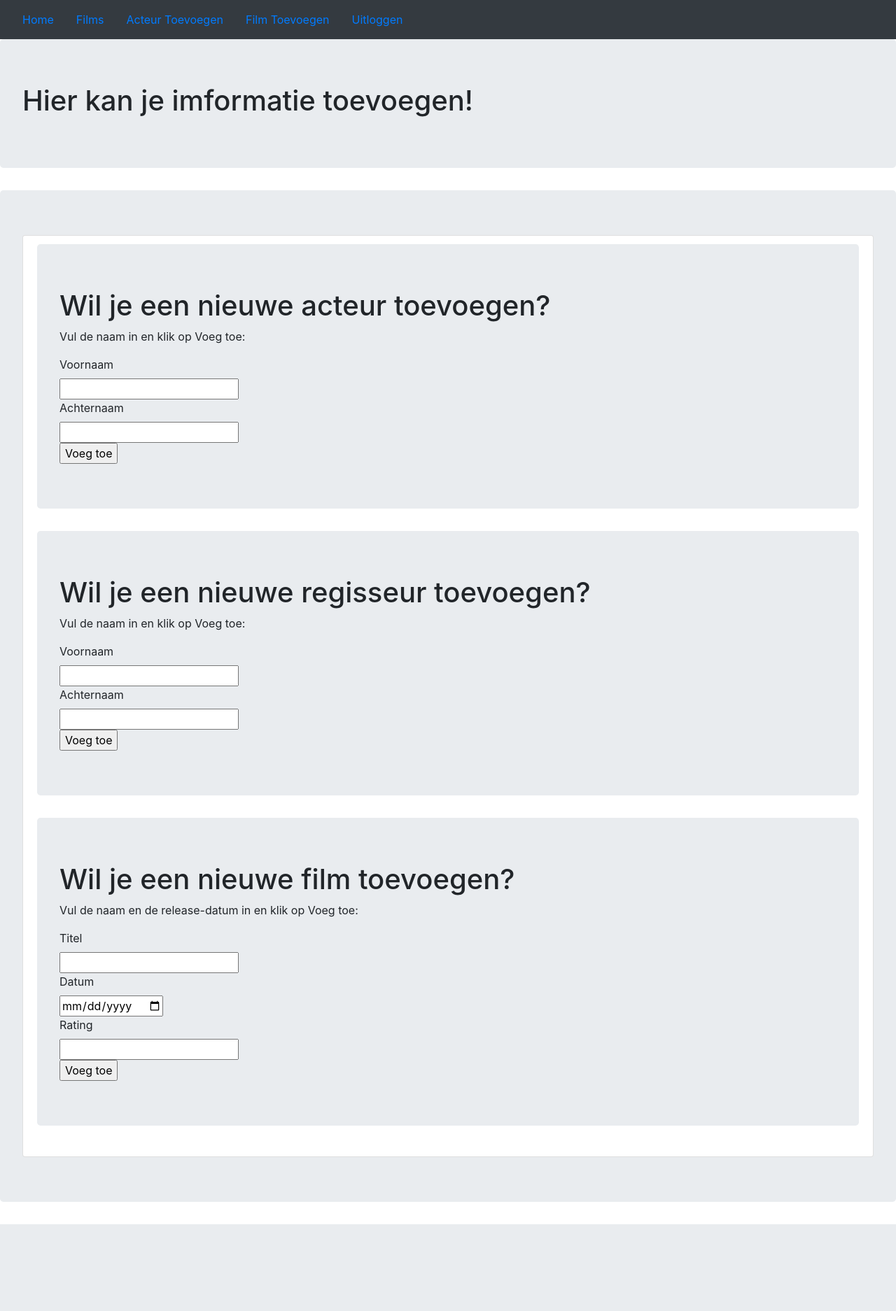
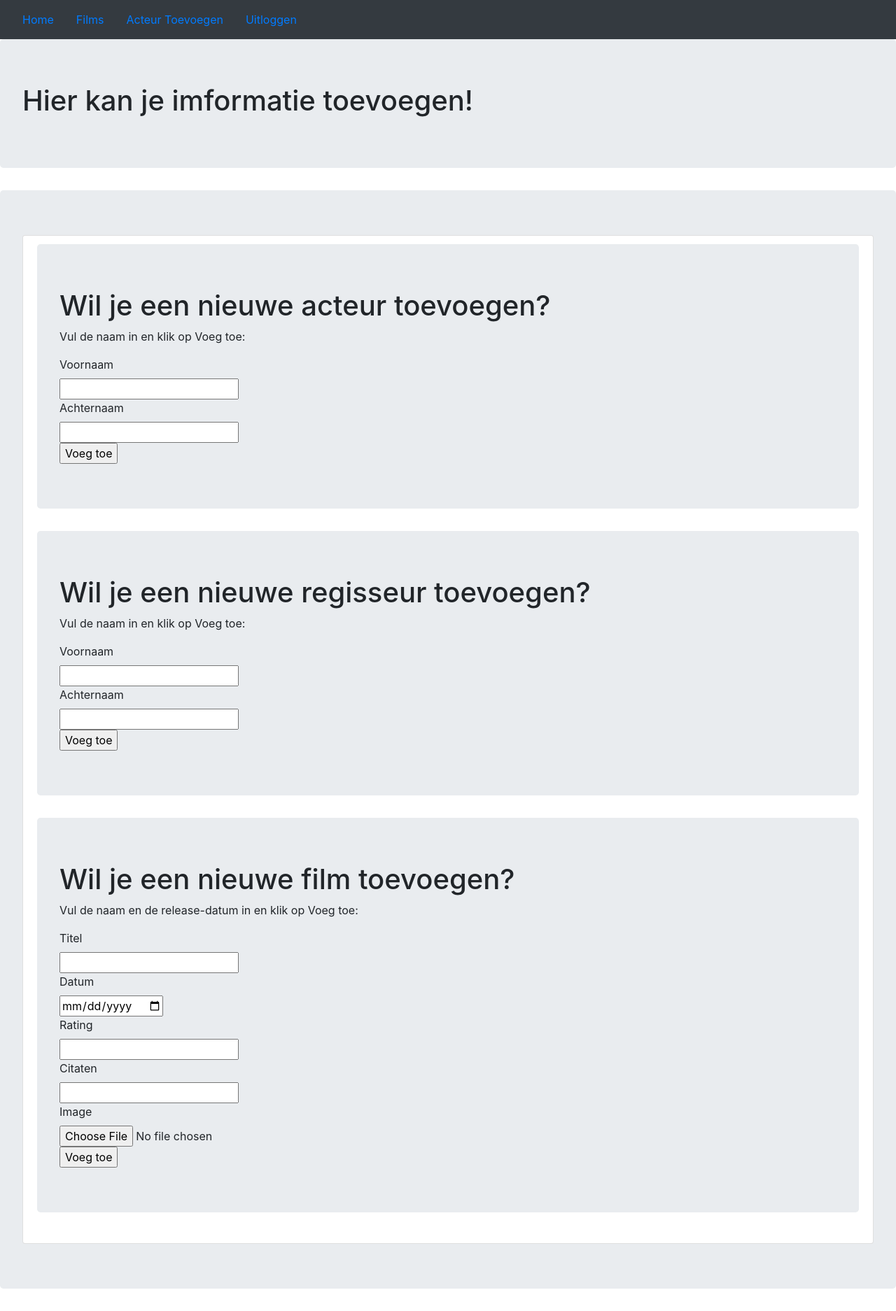
Before and after one commit to QuintenIbrahim/Project_webtech, a Flask app: page /acteur_toevoegen in a window 1280 px wide. Shown: the whole page at 70% size. Before the commit the page ends 1750 px from the top, so only its background shows below. Run offline with Flask 2, Linux system fonts and the light colour scheme; a user stored in the database is signed in; some libraries are stand-ins or nearby versions.

Commit message:
shit gefixet

```diff
--- a/app.py
+++ b/app.py
@@ -54,30 +54,15 @@ def acteur_toevoegen():
         # Voeg een nieuwe film toe aan de database
         new_film = Film(Filmform.titel.data,
                         Filmform.datum.data,
-                        Filmform.rating.data)
+                        Filmform.rating.data,
+                        Filmform.citaten.data,
+                        Filmform.img.data)
         db.session.add(new_film)
         db.session.commit()
         flash('De film is succesvol toegevoegd!')
         return redirect(url_for('films'))
 
-    return render_template('acteur_toevoegen.html', Aform=Acteurform, Rform=Regisseurform, Fform=Filmform)
-
-
-@app.route('/film_toevoegen', methods=['GET', 'POST'])
-@login_required
-def film_toevoegen():
-    form = filmForm()
-    if form.validate_on_submit():
-        # Voeg een nieuwe film toe aan de database
-        new_film = Film(form.titel.data,
-                          form.datum.data)
-        db.session.add(new_film)
-        db.session.commit()
-        flash('De film is succesvol toegevoegd! ')
-
-        return redirect(url_for('films'))
-
-    return render_template('film_toevoegen.html', form=form)
+    return render_template('acteur_toevoegen.html', Aform=Acteurform, Rform=Regisseurform, Fform=Filmform, data=Filmform)
 
 
 @app.route('/films')
--- a/mijnproject/forms.py
+++ b/mijnproject/forms.py
@@ -1,5 +1,5 @@
 from flask_wtf import FlaskForm
-from wtforms import StringField, PasswordField, SubmitField, IntegerField, SelectField
+from wtforms import StringField, PasswordField, SubmitField, IntegerField, FileField
 from wtforms.fields.html5 import DateField
 from wtforms.validators import DataRequired, Email, EqualTo, ValidationError
 from mijnproject.models import User, Acteur, Film, Regisseur
@@ -68,6 +68,8 @@ class filmForm(FlaskForm):
     titel = StringField('Titel', validators=[DataRequired()])
     datum = DateField('Datum', validators=[DataRequired()], format='%Y-%m-%d')
     rating = IntegerField('Rating', validators=[DataRequired()])
+    citaten = StringField('Citaten', validators=[DataRequired()])
+    img = FileField('Image', validators=[DataRequired()])
     submit = SubmitField('Voeg toe')
 
     def validate_titel(self, field):
--- a/mijnproject/models.py
+++ b/mijnproject/models.py
@@ -59,13 +59,15 @@ class Film(db.Model):
     datum = db.Column(db.Date)
     rating = db.Column(db.Integer)
     citaten = db.Column(db.String, index=True)
+    img = db.Column(db.LargeBinary)
     rol = db.relationship('rol', backref=db.backref('film', lazy=True))
 
-    def __init__(self, titel, datum, rating, citaten):
+    def __init__(self, titel, datum, rating, citaten, img):
         self.titel = titel
         self.datum = datum
         self.rating = rating
         self.citaten = citaten
+        self.img = img
 
 
 
--- a/mijnproject/templates/acteur_toevoegen.html
+++ b/mijnproject/templates/acteur_toevoegen.html
@@ -36,6 +36,9 @@
                     {{ Fform.titel.label }} <br> {{ Fform.titel() }}<br>
                     {{ Fform.datum.label }} <br> {{ Fform.datum() }}<br>
                     {{ Fform.rating.label }} <br> {{ Fform.rating() }}<br>
+                    {{ Fform.citaten.label }} <br> {{ Fform.citaten() }}<br>
+                    {{ Fform.img.label }} <br> {{ Fform.img() }}<br>
+
                     {{ Fform.submit() }}
                 </form>
             </div>
--- a/mijnproject/templates/base.html
+++ b/mijnproject/templates/base.html
@@ -24,9 +24,6 @@
                 <a href="{{ url_for('acteur_toevoegen') }}">Acteur Toevoegen</a>
             </li>
             <li class="nav-link">
-                <a href="{{ url_for('film_toevoegen') }}">Film Toevoegen</a>
-            </li>
-            <li class="nav-link">
                 <a href="{{ url_for('logout') }}">Uitloggen</a>
             </li>
             {% else %}
```
Also changed, not shown: mijnproject/templates/film_toevoegen.html (deleted, +0 -29 lines), mijnproject/data.sqlite.
